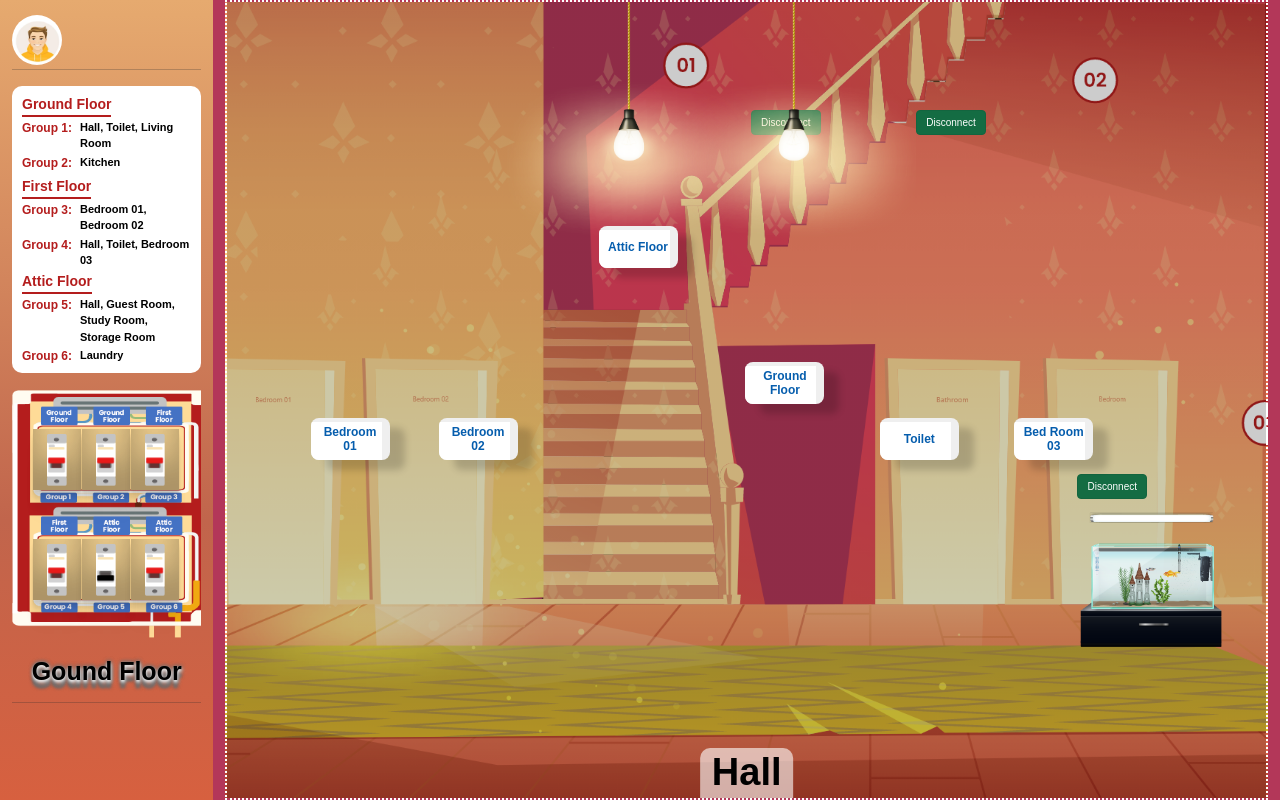
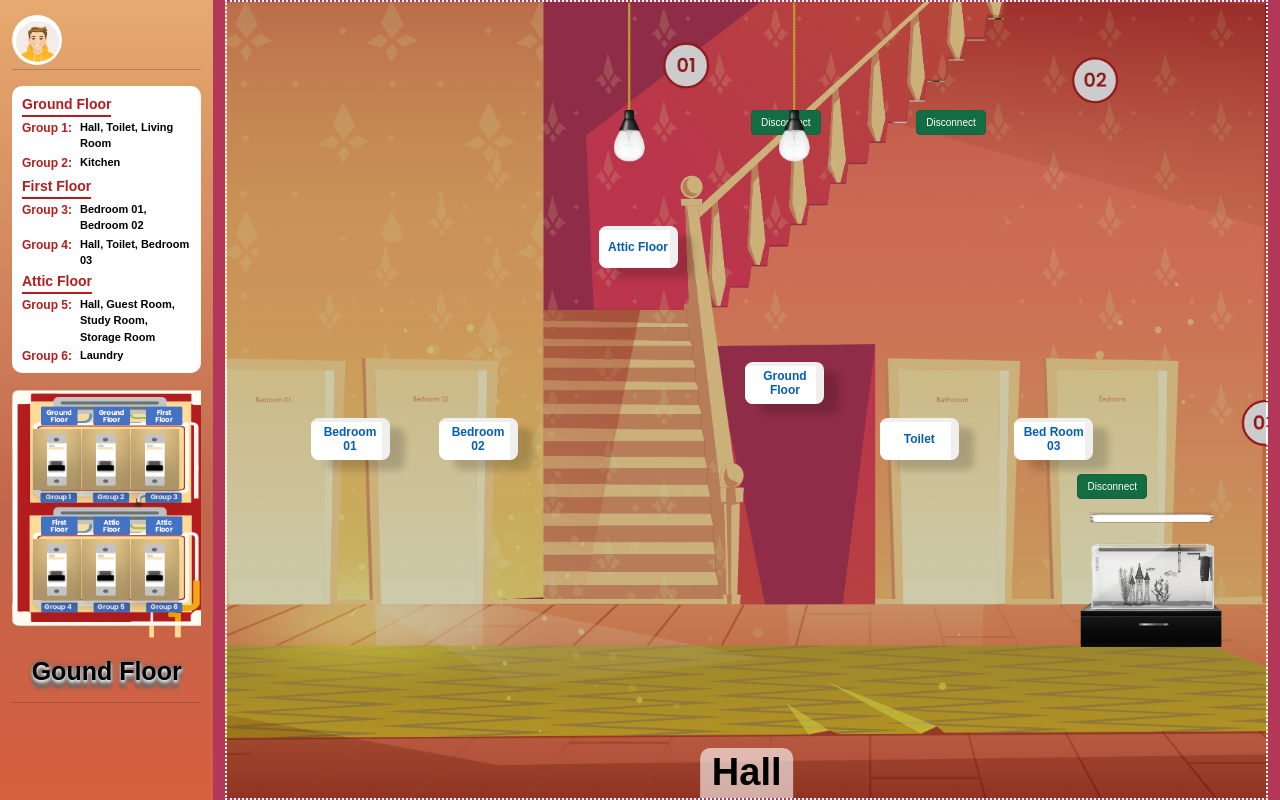
Before and after one commit to Hamzabitsclan0854/patrick-single-breaker, a React (Create React App) app: page /first-floor in a window 1280 px wide. Built offline with nearby package versions, Linux system fonts and the light colour scheme; no server answers.

Commit message:
Default Breaker Off

```diff
--- a/src/App.js
+++ b/src/App.js
@@ -63,11 +63,11 @@ function App() {
   const [allCorruptDevice, setAllCorruptDevice] = useState(0);
   const [rndAll, setRndAll] = useState(0);
 
-  const [firstGroupBreakerType, setFirstGroupBreakerType] = useState("red");
-  const [isFirstGroupBreaker, setIsFirstGroupBreaker] = useState(true);
+  const [firstGroupBreakerType, setFirstGroupBreakerType] = useState("black");
+  const [isFirstGroupBreaker, setIsFirstGroupBreaker] = useState(false);
 
   useEffect(() => {
-    setRndAll(Math.floor(Math.random() * 49) + 1);
+    setRndAll(Math.floor(Math.random() * 15) + 1);
   }, []);
   useEffect(() => {
     setAllCorruptDevice(rndAll);
@@ -117,8 +117,8 @@ function App() {
 
   const [kitchenCorruptDevice, setKitchenCorruptDevice] = useState(0);
   const [rndKitchen, setRndKitchen] = useState(0);
-  const [kitchenBreakerType, setKitchenBreakerType] = useState("red");
-  const [isKitchenBreaker, setIsKitchenBreaker] = useState(true);
+  const [kitchenBreakerType, setKitchenBreakerType] = useState("black");
+  const [isKitchenBreaker, setIsKitchenBreaker] = useState(false);
 
   // useEffect(() => {
   //   setRndKitchen(Math.floor(Math.random() * 5) + 1);
@@ -169,8 +169,8 @@ function App() {
   // GROUP 3 BREAKER
   const [groupThreeCorruptDevice, setGroupThreeCorruptDevice] = useState(0);
   const [rndGroupThree, setRndGroupThree] = useState(0);
-  const [groupThreeBreakerType, setGroupThreeBreakerType] = useState("red");
-  const [isGroupThreeBreaker, setIsGroupThreeBreaker] = useState(true);
+  const [groupThreeBreakerType, setGroupThreeBreakerType] = useState("black");
+  const [isGroupThreeBreaker, setIsGroupThreeBreaker] = useState(false);
 
   // useEffect(() => {
   //   setRndGroupThree(Math.floor(Math.random() * 9) + 1);
@@ -229,8 +229,8 @@ function App() {
 
   const [groupFourCorruptDevice, setGroupFourCorruptDevice] = useState(0);
   const [rndGroupFour, setRndGroupFour] = useState(0);
-  const [groupFourBreakerType, setGroupFourBreakerType] = useState("red");
-  const [isGroupFourBreaker, setIsGroupFourBreaker] = useState(true);
+  const [groupFourBreakerType, setGroupFourBreakerType] = useState("black");
+  const [isGroupFourBreaker, setIsGroupFourBreaker] = useState(false);
 
   // useEffect(() => {
   //   setRndGroupFour(Math.floor(Math.random() * 10) + 1);
@@ -296,8 +296,8 @@ function App() {
 
   const [groupFiveCorruptDevice, setGroupFiveCorruptDevice] = useState(0);
   const [rndGroupFive, setRndGroupFive] = useState(0);
-  const [groupFiveBreakerType, setgroupFiveBreakerType] = useState("red");
-  const [isGroupFiveBreaker, setIsGroupFiveBreaker] = useState(true);
+  const [groupFiveBreakerType, setgroupFiveBreakerType] = useState("black");
+  const [isGroupFiveBreaker, setIsGroupFiveBreaker] = useState(false);
 
   // useEffect(() => {
   //   setRndGroupFive(Math.floor(Math.random() * 12) + 1);
@@ -356,8 +356,8 @@ function App() {
 
   const [laundaryCorruptDevice, setLaundaryCorruptDevice] = useState(0);
   const [rndLaundary, setRndLaundary] = useState(0);
-  const [laundaryBreakerType, setLaundaryBreakerType] = useState("red");
-  const [isLaundaryBreaker, setIsLaundaryBreaker] = useState(true);
+  const [laundaryBreakerType, setLaundaryBreakerType] = useState("black");
+  const [isLaundaryBreaker, setIsLaundaryBreaker] = useState(false);
 
   // useEffect(() => {
   //   setRndLaundary(Math.floor(Math.random() * 3) + 1);
--- a/src/Pages/GroundFloor/Components/RightNavBar.js
+++ b/src/Pages/GroundFloor/Components/RightNavBar.js
@@ -344,16 +344,11 @@ const RightNavBar = (props) => {
         // console.log("run")
       }
     } else {
-      if (
-        props.wholeCorruptDevice >= 1 &&
-        props.wholeCorruptDevice <= 9 &&
-        props.wholeCorruptDevice === rand
-      ) {
+      if (rand >= 1 && rand <= 9) {
         SwalInitial();
       } else {
         props.setFirstGroupBreakerType("red");
         props.setIsFirstGroupBreaker(true);
-        // firstGroupPass();
       }
     }
     // console.log("handle on")
@@ -532,23 +527,7 @@ const RightNavBar = (props) => {
         props.setIsKitchenBreaker(true);
       }
     } else {
-      // if (
-      //   !(props.wholeCorruptDevice >= 10) &&
-      //   !(props.wholeCorruptDevice <= 15) &&
-      //   props.wholeCorruptDevice === rand
-      // ) {
-      //   props.setKitchenBreakerType("red");
-      //   props.setIsKitchenBreaker(true);
-      // } else {
-      //   SwalInitial();
-      //   props.setKitchenBreakerType("black");
-      //   props.setIsKitchenBreaker(false);
-      // }
-      if (
-        props.wholeCorruptDevice >= 10 &&
-        props.wholeCorruptDevice <= 15 &&
-        props.wholeCorruptDevice === rand
-      ) {
+      if (rand >= 10 && rand <= 15) {
         SwalInitial();
       } else {
         props.setKitchenBreakerType("red");
@@ -783,11 +762,7 @@ const RightNavBar = (props) => {
         props.setIsGroupThreeBreaker(true);
       }
     } else {
-      if (
-        props.wholeCorruptDevice >= 16 &&
-        props.wholeCorruptDevice <= 24 &&
-        props.wholeCorruptDevice === rand
-      ) {
+      if (rand >= 16 && rand <= 24) {
         SwalInitial();
       } else {
         props.setGroupThreeBreakerType("red");
@@ -1046,11 +1021,7 @@ const RightNavBar = (props) => {
         props.setIsGroupFourBreaker(true);
       }
     } else {
-      if (
-        props.wholeCorruptDevice >= 25 &&
-        props.wholeCorruptDevice <= 34 &&
-        props.wholeCorruptDevice === rand
-      ) {
+      if (rand >= 25 && rand <= 34) {
         SwalInitial();
       } else {
         props.setGroupFourBreakerType("red");
@@ -1369,11 +1340,7 @@ const RightNavBar = (props) => {
         props.setIsGroupFiveBreaker(true);
       }
     } else {
-      if (
-        props.wholeCorruptDevice >= 35 &&
-        props.wholeCorruptDevice <= 46 &&
-        props.wholeCorruptDevice === rand
-      ) {
+      if (rand >= 35 && rand <= 46) {
         SwalInitial();
       } else {
         props.setgroupFiveBreakerType("red");
@@ -1479,11 +1446,7 @@ const RightNavBar = (props) => {
         props.setIsLaundaryBreaker(true);
       }
     } else {
-      if (
-        props.wholeCorruptDevice >= 47 &&
-        props.wholeCorruptDevice <= 49 &&
-        props.wholeCorruptDevice === rand
-      ) {
+      if (rand >= 47 && rand <= 49) {
         SwalInitial();
       } else {
         props.setLaundaryBreakerType("red");
```
